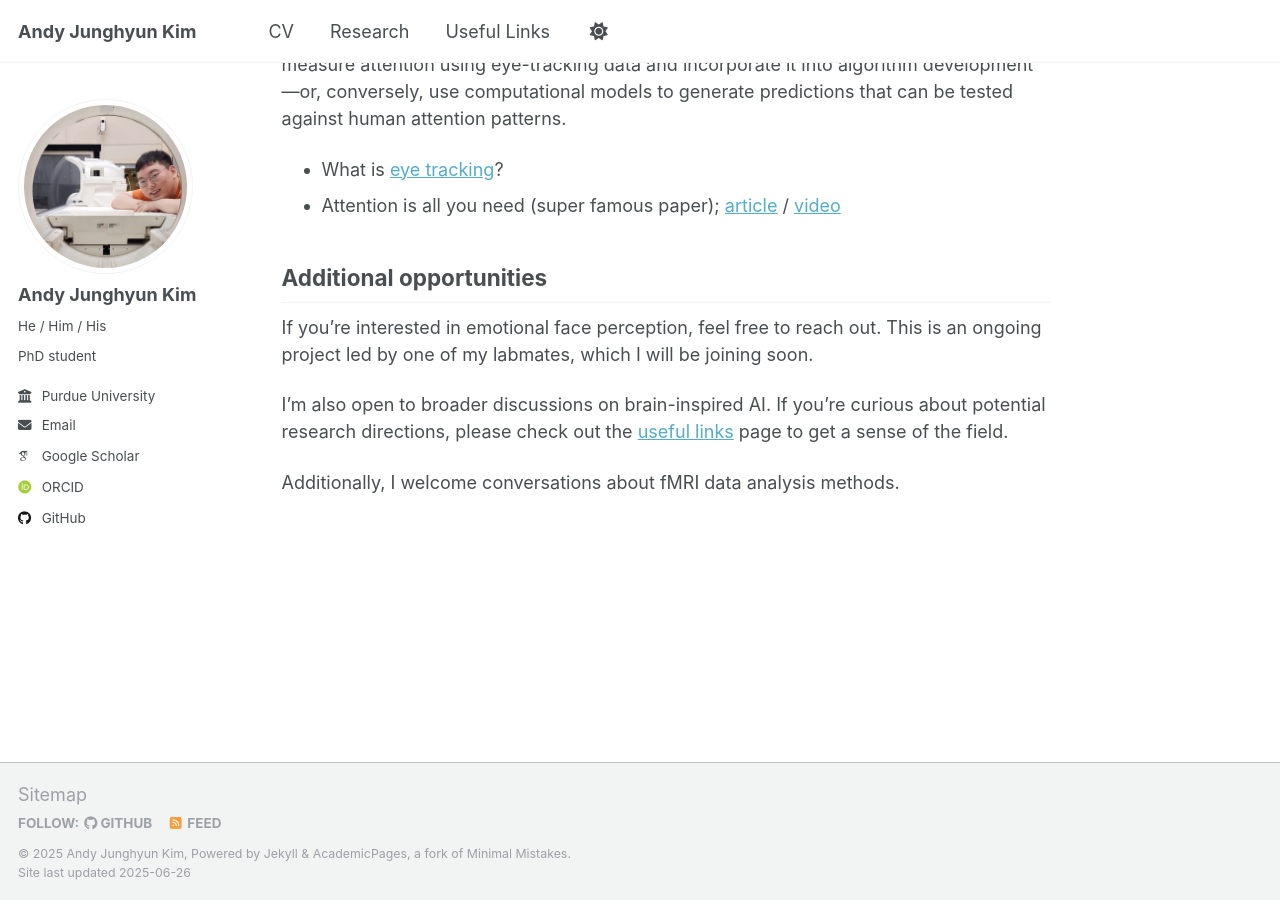
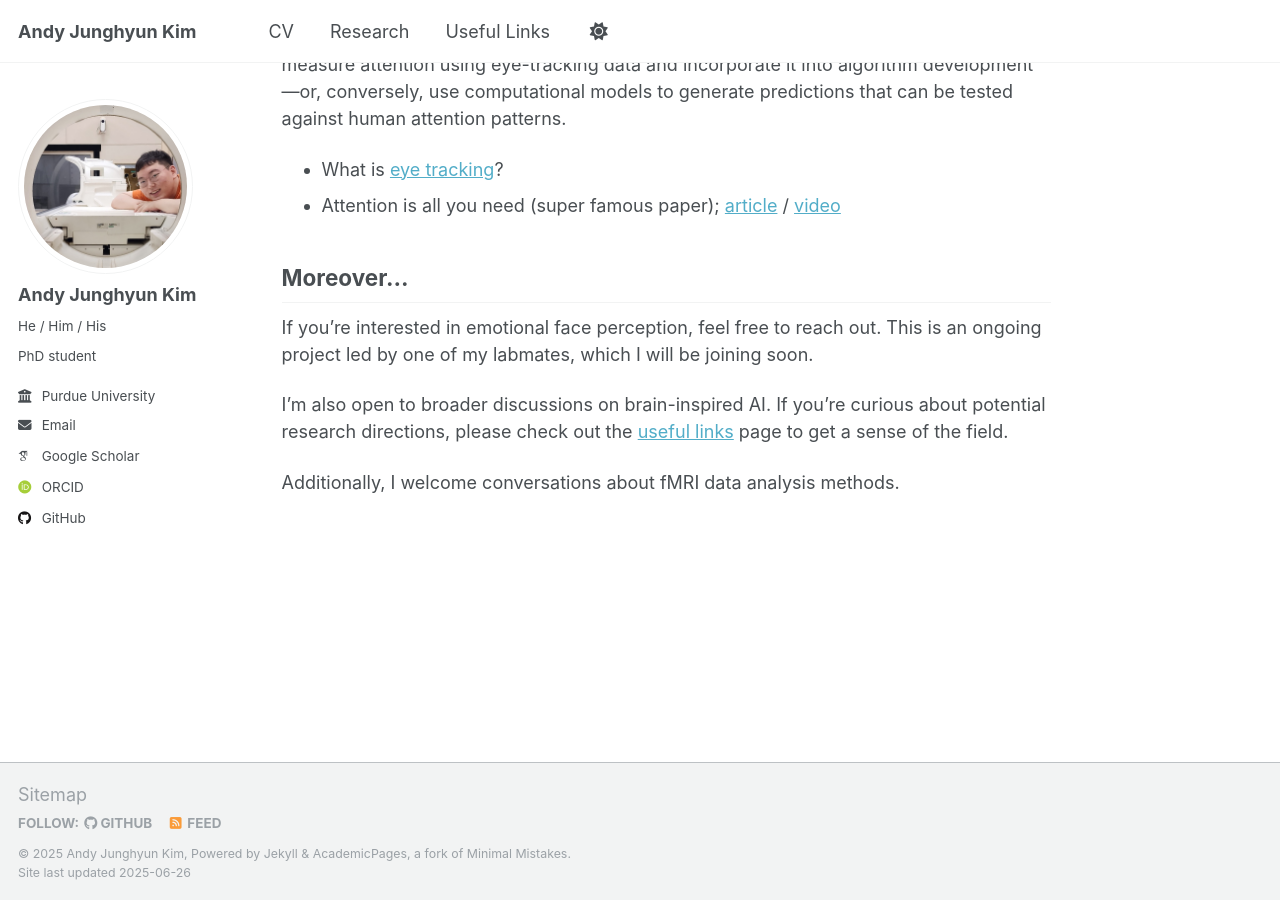
Before and after one commit to AndyJHKim/andyjhkim.github.io, a Jekyll site: the page built from _pages/research.md, in a window 1280 px wide and 900 px high, scrolled down 947 px. Built offline with Jekyll 4.4.1, drawn with Linux system fonts in a browser that asks for light colours; some web fonts are replaced.

Commit message:
Update research.md

```diff
--- a/_pages/research.md
+++ b/_pages/research.md
@@ -32,7 +32,7 @@ Attention plays a critical role in both human cognition and artificial intellige
 * Attention is all you need (super famous paper); [article](https://proceedings.neurips.cc/paper_files/paper/2017/file/3f5ee243547dee91fbd053c1c4a845aa-Paper.pdf) / [video](https://www.youtube.com/watch?v=eMlx5fFNoYc)
 
 
-## Additional opportunities
+## Moreover...
 If you're interested in emotional face perception, feel free to reach out. This is an ongoing project led by one of my labmates, which I will be joining soon.
 
 I'm also open to broader discussions on brain-inspired AI. If you're curious about potential research directions, please check out the [useful links](useful-links.md) page to get a sense of the field.
```
